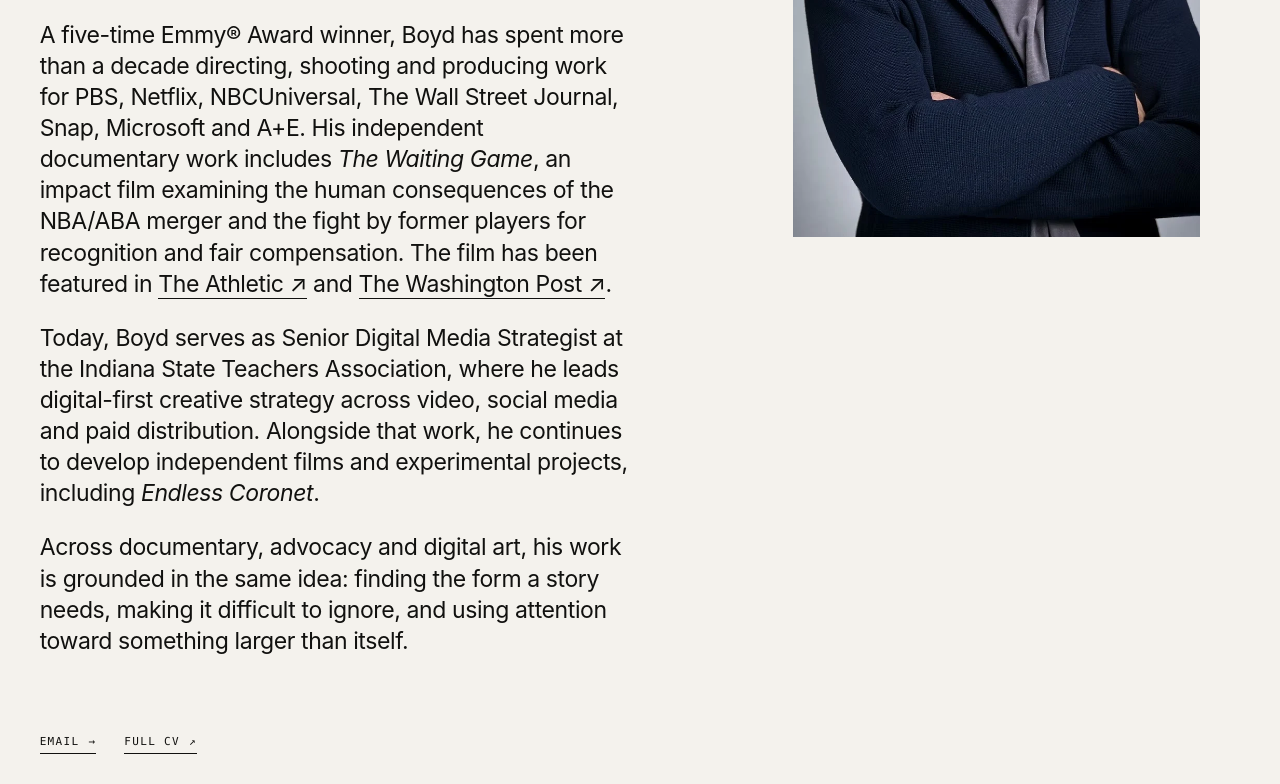
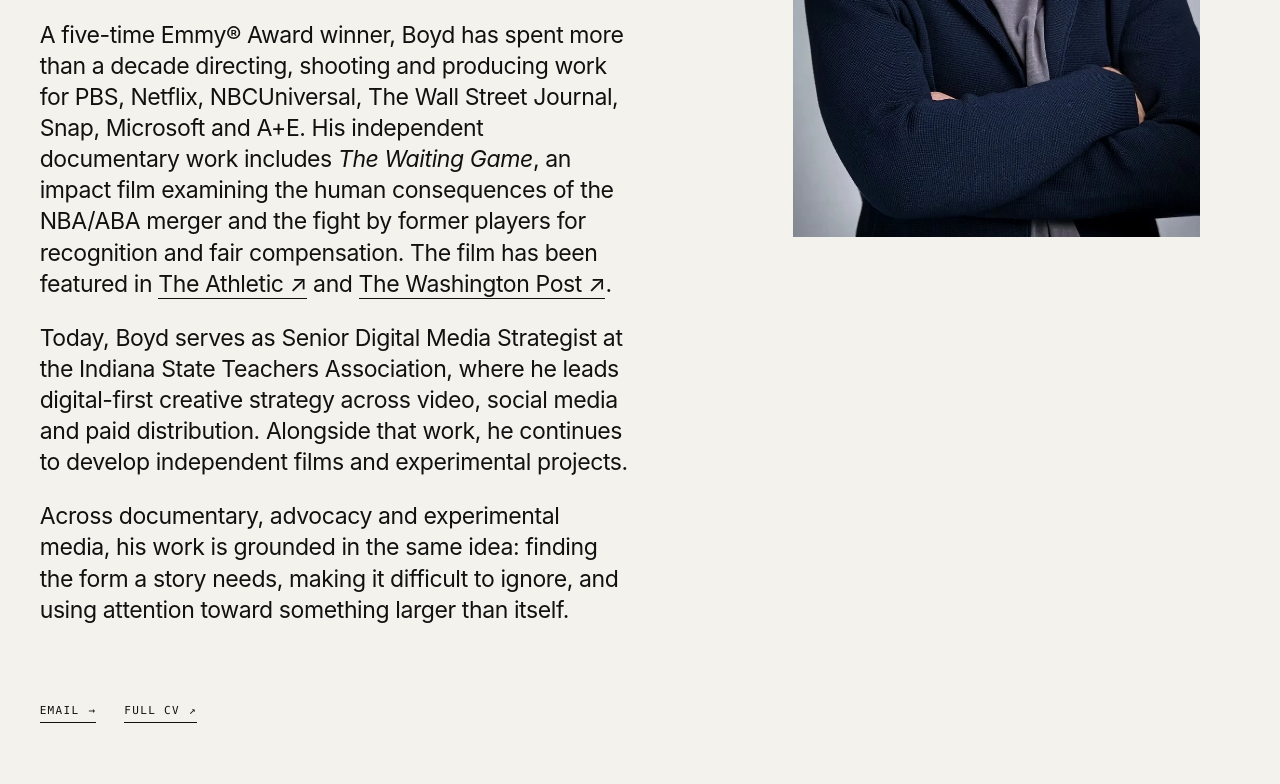
Before and after one commit to bryantheboyd/Bryan-Boyd-Portfolio, a website: page dist/about/index.html in a window 1280 px wide. Shown: the part 552-1336 px from the top of the page. Drawn offline with Linux system fonts and the light colour scheme.

Commit message:
About Page change

```diff
--- a/dist/about/index.html
+++ b/dist/about/index.html
@@ -41,8 +41,8 @@
         <div class="body-large reveal">
           <p>Bryan Boyd is an Indianapolis-based filmmaker and digital media strategist whose work spans documentary film, television, commercial production, advocacy media and experimental digital art.</p>
           <p>A five-time Emmy® Award winner, Boyd has spent more than a decade directing, shooting and producing work for PBS, Netflix, NBCUniversal, The Wall Street Journal, Snap, Microsoft and A+E. His independent documentary work includes <em>The Waiting Game</em>, an impact film examining the human consequences of the NBA/ABA merger and the fight by former players for recognition and fair compensation. The film has been featured in <a class="inline-link" href="https://www.nytimes.com/athletic/7009946/2026/03/04/nba-aba-financial-benefits/?redirected=1" target="_blank" rel="noopener">The Athletic ↗</a> and <a class="inline-link" href="https://www.washingtonpost.com/sports/2025/10/31/aba-documentary-the-waiting-game/" target="_blank" rel="noopener">The Washington Post ↗</a>.</p>
-          <p>Today, Boyd serves as Senior Digital Media Strategist at the Indiana State Teachers Association, where he leads digital-first creative strategy across video, social media and paid distribution. Alongside that work, he continues to develop independent films and experimental projects, including <em>Endless Coronet</em>.</p>
-          <p>Across documentary, advocacy and digital art, his work is grounded in the same idea: finding the form a story needs, making it difficult to ignore, and using attention toward something larger than itself.</p>
+          <p>Today, Boyd serves as Senior Digital Media Strategist at the Indiana State Teachers Association, where he leads digital-first creative strategy across video, social media and paid distribution. Alongside that work, he continues to develop independent films and experimental projects.</p>
+          <p>Across documentary, advocacy and experimental media, his work is grounded in the same idea: finding the form a story needs, making it difficult to ignore, and using attention toward something larger than itself.</p>
         </div>
         <div class="about-contact reveal">
           <a class="text-link" href="mailto:bryboyd@gmail.com">Email <span class="arrow">→</span></a>
```
